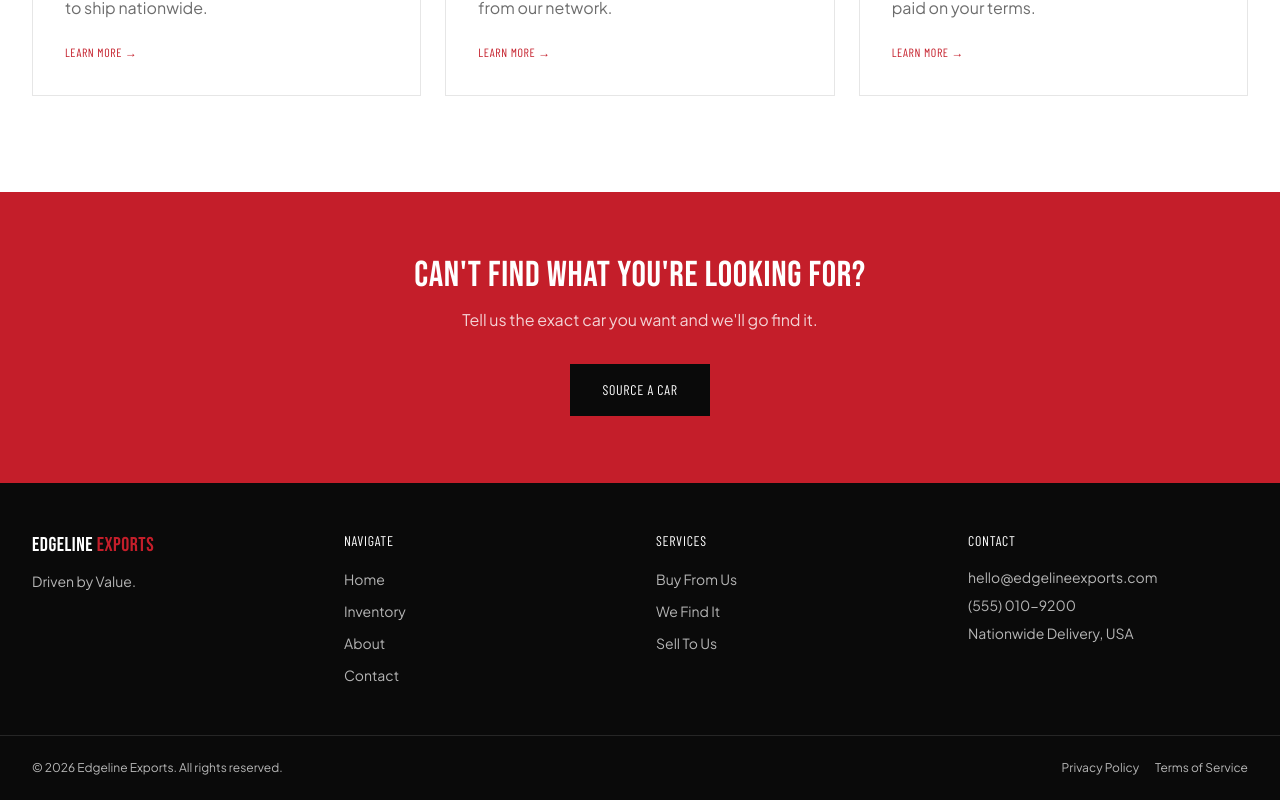
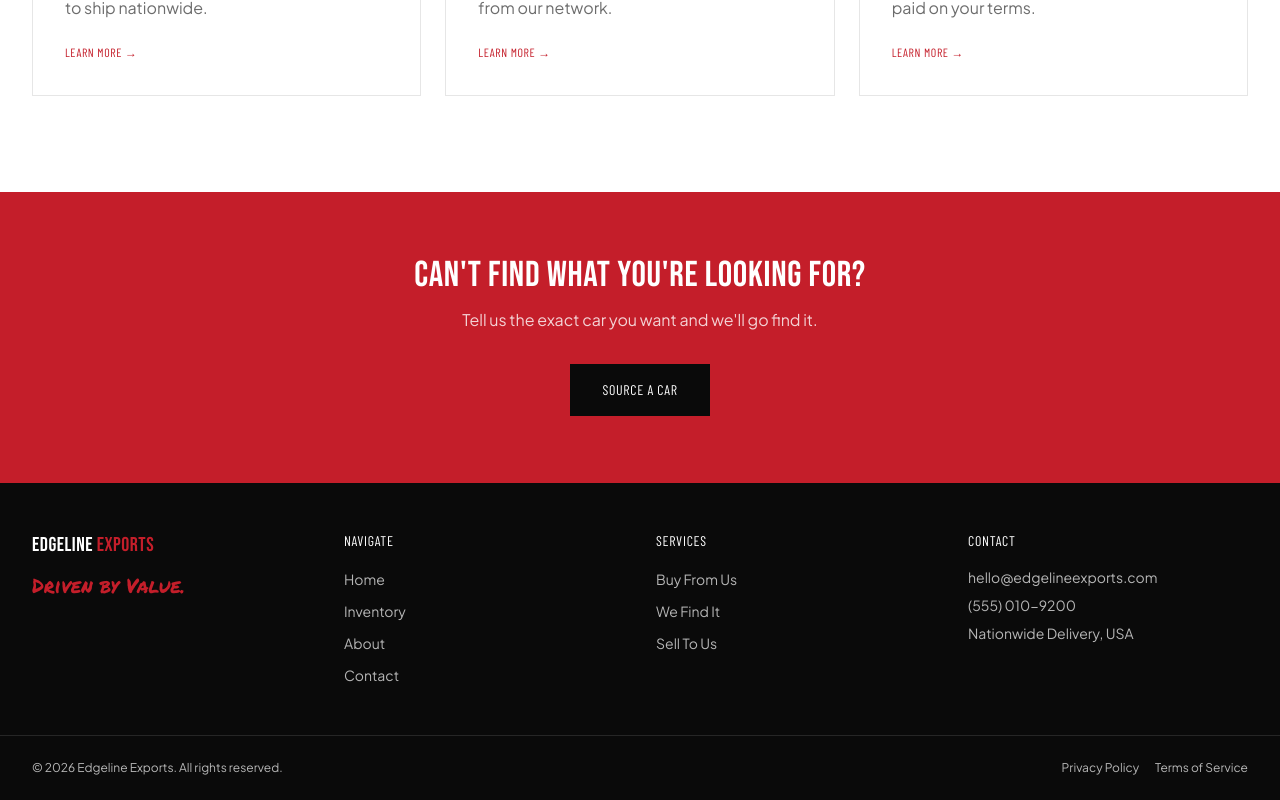
Before and after one commit to FunmbiO/EdgelineExports, a Next.js app: page / in a window 1280 px wide. Shown: the part 1227-2027 px from the top of the page. Built offline with nearby package versions, Linux system fonts and the light colour scheme; no server answers; the database is empty.

Commit message:
Footer tagline: brush accent font (Lust stand-in)
"Driven by Value." in the footer gets the handwritten brush treatment
as a small signature-style flourish — the one spot on the site suited
to a decorative accent font.

```diff
--- a/components/layout/Footer.tsx
+++ b/components/layout/Footer.tsx
@@ -26,7 +26,7 @@ export default function Footer() {
           <p className="font-display text-xl tracking-wide text-edgeline-white">
             EDGELINE <span className="text-edgeline-red">EXPORTS</span>
           </p>
-          <p className="mt-3 font-body text-sm">Driven by Value.</p>
+          <p className="mt-3 font-accent text-xl text-edgeline-red">Driven by Value.</p>
         </div>
 
         <div>
```
